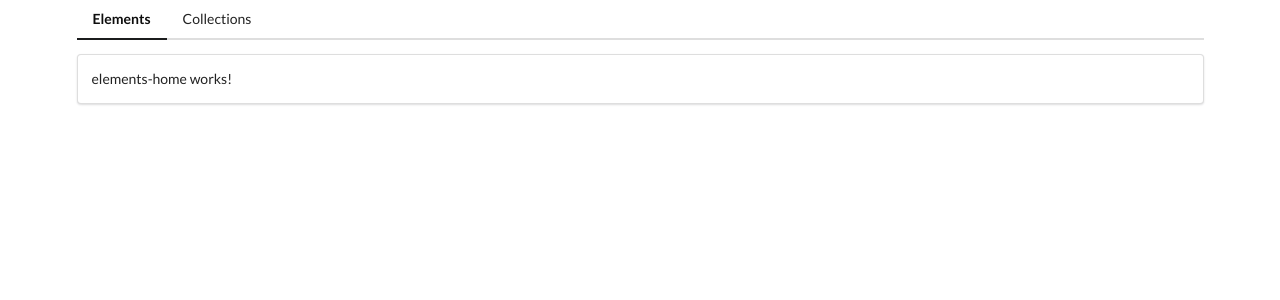
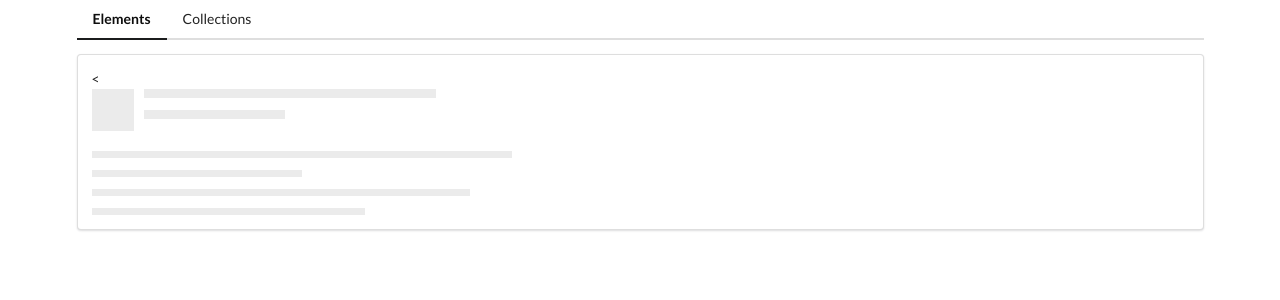
Before and after one commit to kbussert/comps, an Angular app: page /elements in a window 1280 px wide. Shown: the top 300 px of the page. Built offline with nearby package versions, Linux system fonts and the light colour scheme.

Commit message:
Implementing lazy loading and a placeholder component.

```diff
--- a/src/app/app-routing.module.ts
+++ b/src/app/app-routing.module.ts
@@ -4,6 +4,16 @@ import { HomeComponent } from './home/home.component';
 import { NotFoundComponent } from './not-found/not-found.component';
 
 const routes: Routes = [
+  {
+    path: 'elements',
+    loadChildren: () =>
+      import('./elements/elements.module').then(m => m.ElementsModule)
+  },
+  {
+    path: 'collections',
+    loadChildren: () =>
+      import('./collections/collections.module').then( m => m.CollectionsModule)
+  },
   { path: '', component: HomeComponent },
   { path:  '**', component: NotFoundComponent }
 ];
--- a/src/app/app.module.ts
+++ b/src/app/app.module.ts
@@ -3,8 +3,6 @@ import { BrowserModule } from '@angular/platform-browser';
 
 import { AppRoutingModule } from './app-routing.module';
 import { AppComponent } from './app.component';
-import { CollectionsModule } from './collections/collections.module';
-import { ElementsModule } from './elements/elements.module';
 import { HomeComponent } from './home/home.component';
 import { NotFoundComponent } from './not-found/not-found.component';
 
@@ -16,8 +14,6 @@ import { NotFoundComponent } from './not-found/not-found.component';
   ],
   imports: [
     BrowserModule,
-    ElementsModule,
-    CollectionsModule,
     AppRoutingModule
   ],
   providers: [],
--- a/src/app/collections/collections-routing.module.ts
+++ b/src/app/collections/collections-routing.module.ts
@@ -3,7 +3,7 @@ import { RouterModule, Routes } from '@angular/router';
 import { CollectionsHomeComponent } from './collections-home/collections-home.component';
 
 const routes: Routes = [
-  { path: 'collections', component: CollectionsHomeComponent }
+  { path: '', component: CollectionsHomeComponent }
 ];
 
 @NgModule({
--- a/src/app/elements/elements-home/elements-home.component.html
+++ b/src/app/elements/elements-home/elements-home.component.html
@@ -1 +1 @@
-<p>elements-home works!</p>
+<<app-placeholder></app-placeholder>
--- a/src/app/elements/elements-routing.module.ts
+++ b/src/app/elements/elements-routing.module.ts
@@ -3,7 +3,7 @@ import { RouterModule, Routes } from '@angular/router';
 import { ElementsHomeComponent } from './elements-home/elements-home.component';
 
 const routes: Routes = [
-  { path: 'elements', component: ElementsHomeComponent }
+  { path: '', component: ElementsHomeComponent }
 ];
 
 @NgModule({
--- a/src/app/elements/elements.module.ts
+++ b/src/app/elements/elements.module.ts
@@ -3,11 +3,13 @@ import { CommonModule } from '@angular/common';
 
 import { ElementsRoutingModule } from './elements-routing.module';
 import { ElementsHomeComponent } from './elements-home/elements-home.component';
+import { PlaceholderComponent } from './placeholder/placeholder.component';
 
 
 @NgModule({
   declarations: [
-    ElementsHomeComponent
+    ElementsHomeComponent,
+    PlaceholderComponent
   ],
   imports: [
     CommonModule,
--- /dev/null
+++ b/src/app/elements/placeholder/placeholder.component.html
@@ -0,0 +1,12 @@
+<div class="ui placeholder">
+  <div class="image header">
+    <div class="line"></div>
+    <div class="line"></div>
+  </div>
+  <div class="paragraph">
+    <div class="line"></div>
+    <div class="line"></div>
+    <div class="line"></div>
+    <div class="line"></div>
+  </div>
+</div>
--- /dev/null
+++ b/src/app/elements/placeholder/placeholder.component.ts
@@ -0,0 +1,15 @@
+import { Component, OnInit } from '@angular/core';
+
+@Component({
+  selector: 'app-placeholder',
+  templateUrl: './placeholder.component.html',
+  styleUrls: ['./placeholder.component.css']
+})
+export class PlaceholderComponent implements OnInit {
+
+  constructor() { }
+
+  ngOnInit(): void {
+  }
+
+}
```
Also changed, not shown: src/app/elements/placeholder/placeholder.component.css (added), 1 other file (tests, documents, lock files or other folders).
